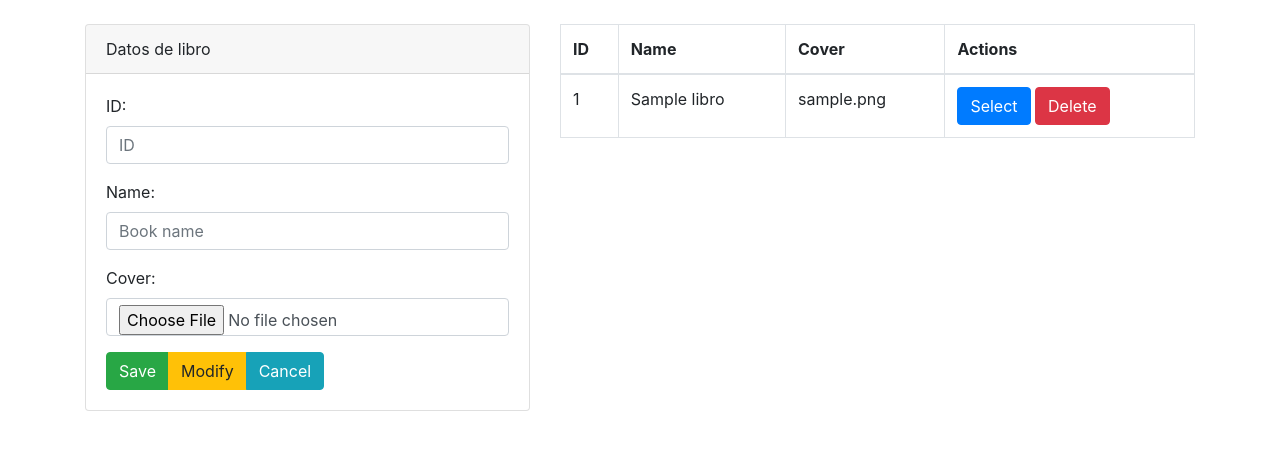
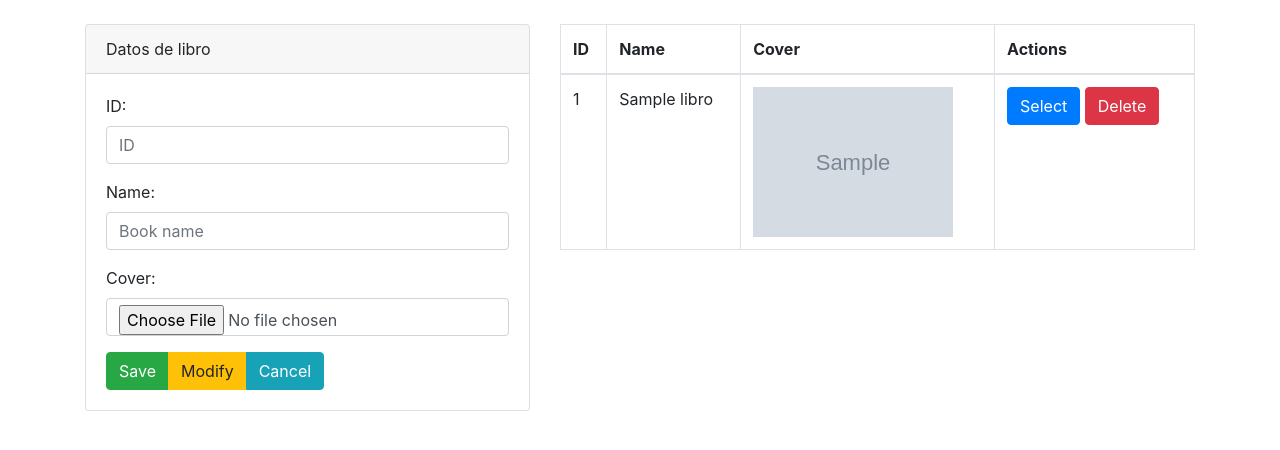
Before and after one commit to danyborroto/web-site-php-mysql, a PHP site: page /admin/seccion/productos.php in a window 1280 px wide. Shown: the part 56-506 px from the top of the page. Run offline with PHP 8.4, Linux system fonts and the light colour scheme; tables that the repository leaves empty or names only in its code hold one stand-in row (values such as "Sample post"); grey boxes marked "Sample" are stand-in pictures.

Commit message:
feat:change image from text to img tag

```diff
--- a/admin/seccion/productos.php
+++ b/admin/seccion/productos.php
@@ -139,7 +139,7 @@ switch ($action) {
                 <tr>
                     <td><?php echo $libro['id'] ?></td>
                     <td><?php echo $libro['nombre'] ?></td>
-                    <td><?php echo $libro['cover'] ?></td>
+                    <td><img src="../../img/<?php echo $libro['cover'] ?>" style="height: 150px;" alt="<?php echo $libro['cover'] ?>"></td>
                     <td>
                         <form method="post">
                             <input type="hidden" name="bookActionID" value="<?php echo $libro['id']; ?>">
```
